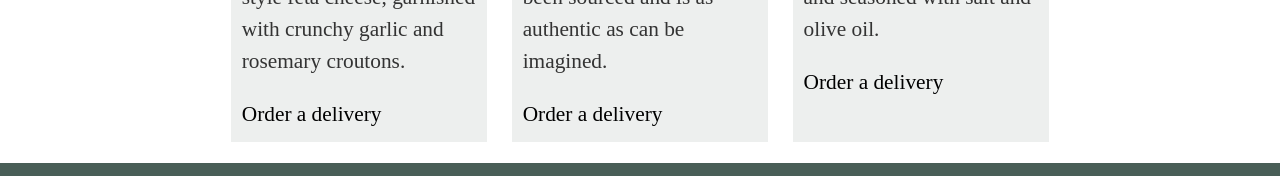
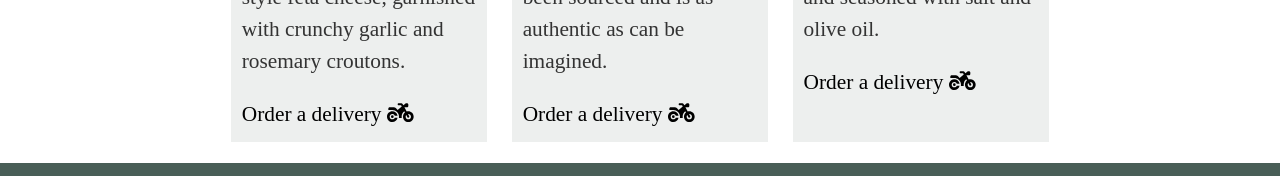
Before and after one commit to blackskygg/little-lemon, a React (Create React App) app: page / in a window 1280 px wide. Shown: the part 935-1111 px from the top of the page. Built offline with nearby package versions, Linux system fonts and the light colour scheme.

Commit message:
font awsome icons

```diff
--- a/package.json
+++ b/package.json
@@ -3,6 +3,9 @@
   "version": "0.1.0",
   "private": true,
   "dependencies": {
+    "@fortawesome/fontawesome-svg-core": "^6.4.0",
+    "@fortawesome/free-solid-svg-icons": "^6.4.0",
+    "@fortawesome/react-fontawesome": "^0.2.0",
     "@testing-library/jest-dom": "^5.16.5",
     "@testing-library/react": "^13.4.0",
     "@testing-library/user-event": "^13.5.0",
--- a/src/Footer.js
+++ b/src/Footer.js
@@ -29,7 +29,7 @@ const linkContainerClasses = [
 function Footer() {
     return (
         <footer className={footerClasses + ' bg-1-d p-2'}>
-            <img src={logoTransparent} alt='footer logo' className={imgClasses + ' bg-white box-border h-32 p-2'} />
+            <img src={logoTransparent} alt='footer logo' className={imgClasses + ' bg-white box-border h-40 p-2'} />
             <div className={linkContainerClasses}>
                 <FooterSection
                     title='Navigation'
--- a/src/Main.js
+++ b/src/Main.js
@@ -1,4 +1,7 @@
 import { adaptiveGrid, button, hoverLink, selfCenter } from "./commonStyles";
+import { FontAwesomeIcon } from '@fortawesome/react-fontawesome'
+import { faMotorcycle } from '@fortawesome/free-solid-svg-icons'
+
 import restaurantImg from './assets/restaurant.jpg';
 import greakSalad from './assets/greek salad.jpg';
 import lemonDessert from './assets/lemon dessert.jpg';
@@ -42,7 +45,7 @@ function SpecialCard({ img, name, price, description, lgStart, span, align }) {
                     <span className='text-highlight'> {price} </span>
                 </div>
                 <p className='text-paragraph pb-4 text-h-d'> {description} </p>
-                <a href='#' className={'text-highlight ' + hoverLink}> Order a delivery </a>
+                <a href='#' className={'text-highlight ' + hoverLink}> Order a delivery <FontAwesomeIcon icon={faMotorcycle} /> </a>
             </div>
         </article>
     );
```
Also changed, not shown: 1 other file (tests, documents, lock files or other folders).
